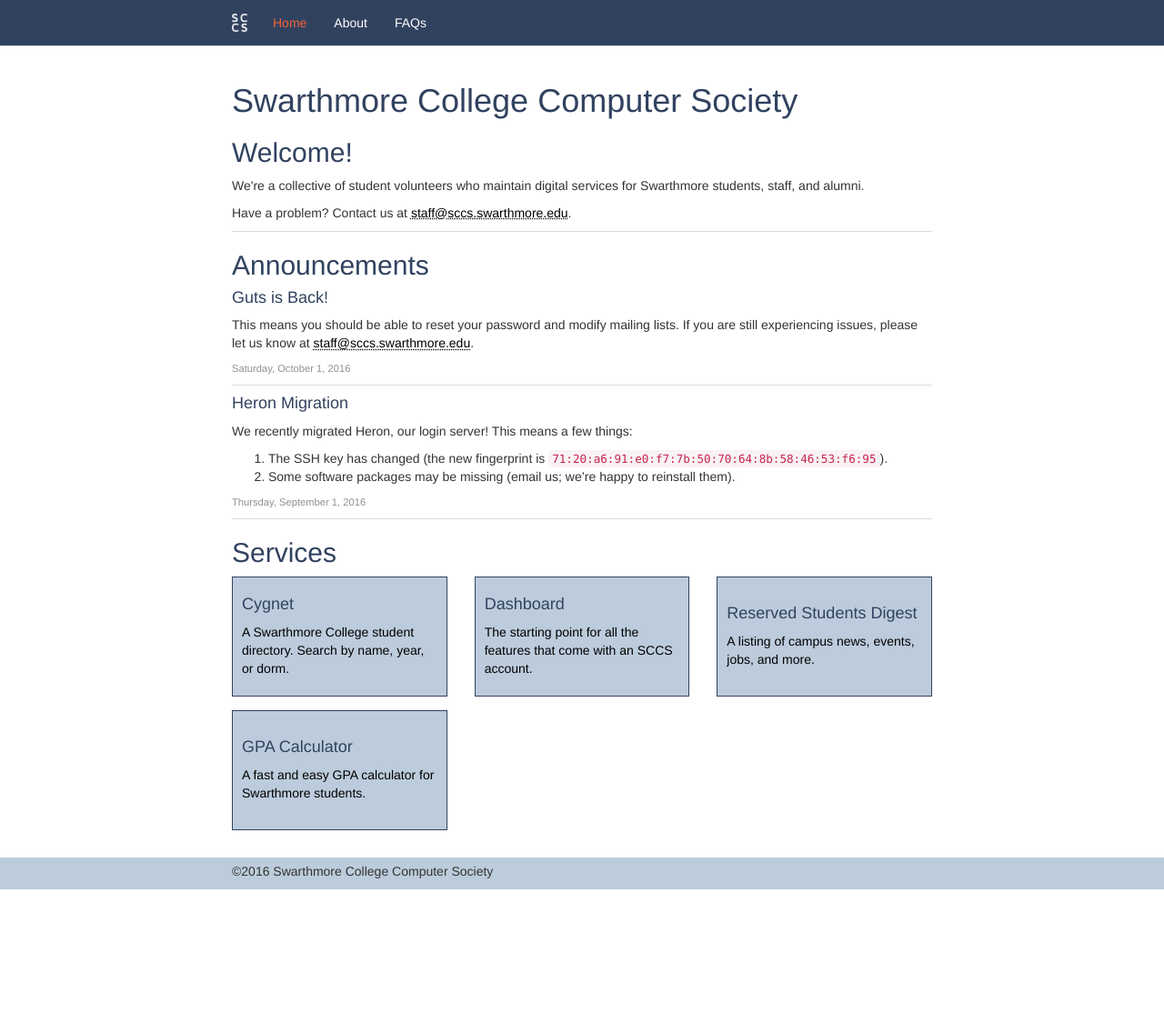
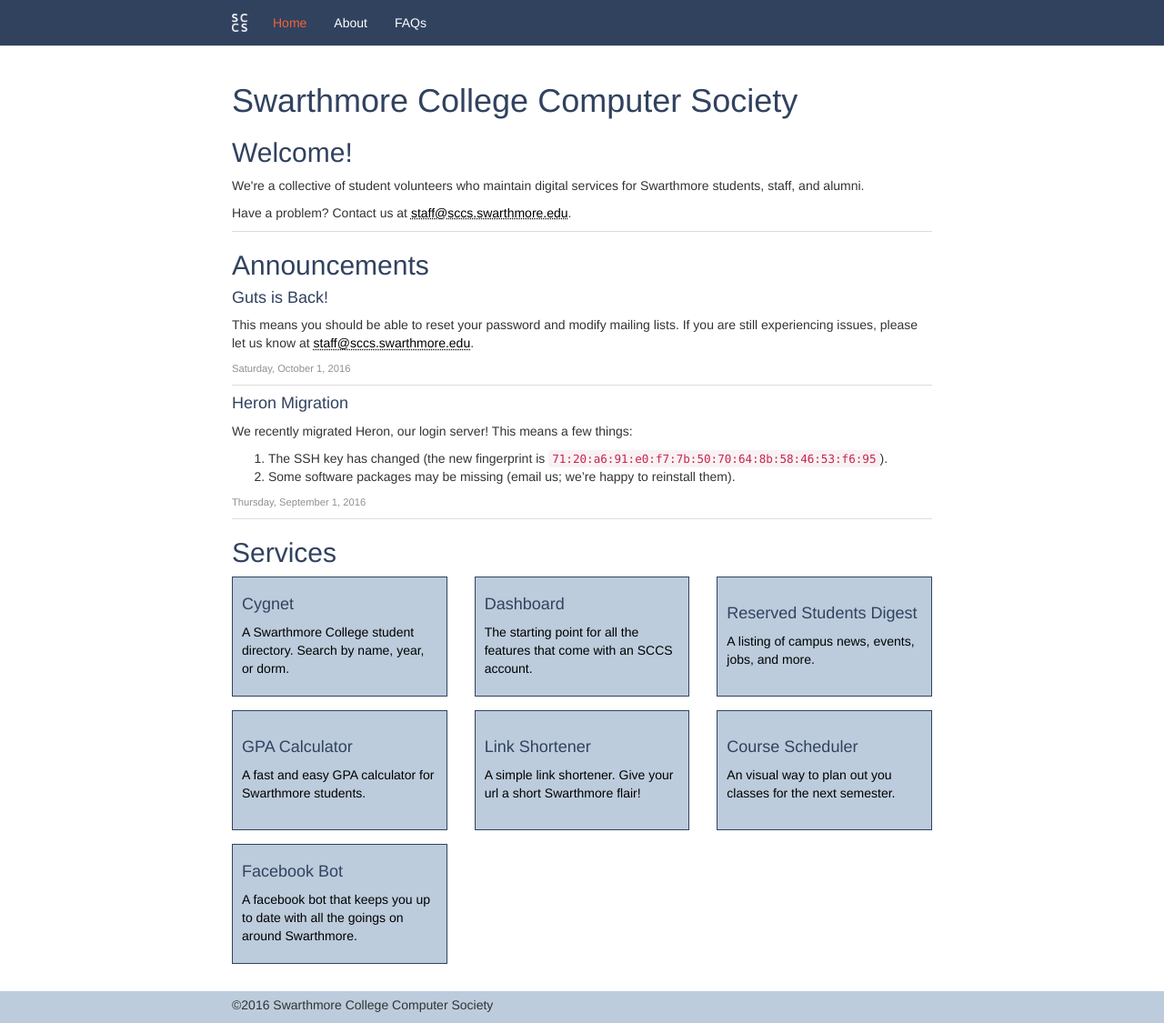
Before and after one commit to swat-sccs/sccs-home, a Jekyll site: the page built from index.html, in a window 1280 px wide. Shown: the whole page at 91% size. Built offline with Jekyll 4.4.1, drawn with Linux system fonts in a browser that asks for light colours; before the commit the page ends 978 px from its top, so only the background shows below that.

Commit message:
added more services

```diff
--- a/index.html
+++ b/index.html
@@ -19,6 +19,18 @@
     url: http://gpacalc.sccs.swarthmore.edu/
     description: >
       A fast and easy GPA calculator for Swarthmore students.
+  - name: Link Shortener
+    url: http://swat.life/
+    description: >
+      A simple link shortener. Give your url a short Swarthmore flair!
+  - name: Course Scheduler
+    url: http://schedule.sccs.swarthmore.edu/
+    description: >
+      An visual way to plan out you classes for the next semester.
+  - name: Facebook Bot
+    url: http://m.me/sccsbot/
+    description: >
+      A facebook bot that keeps you up to date with all the goings on around Swarthmore.
 ---
 
 <div id="content" class="container">
```
